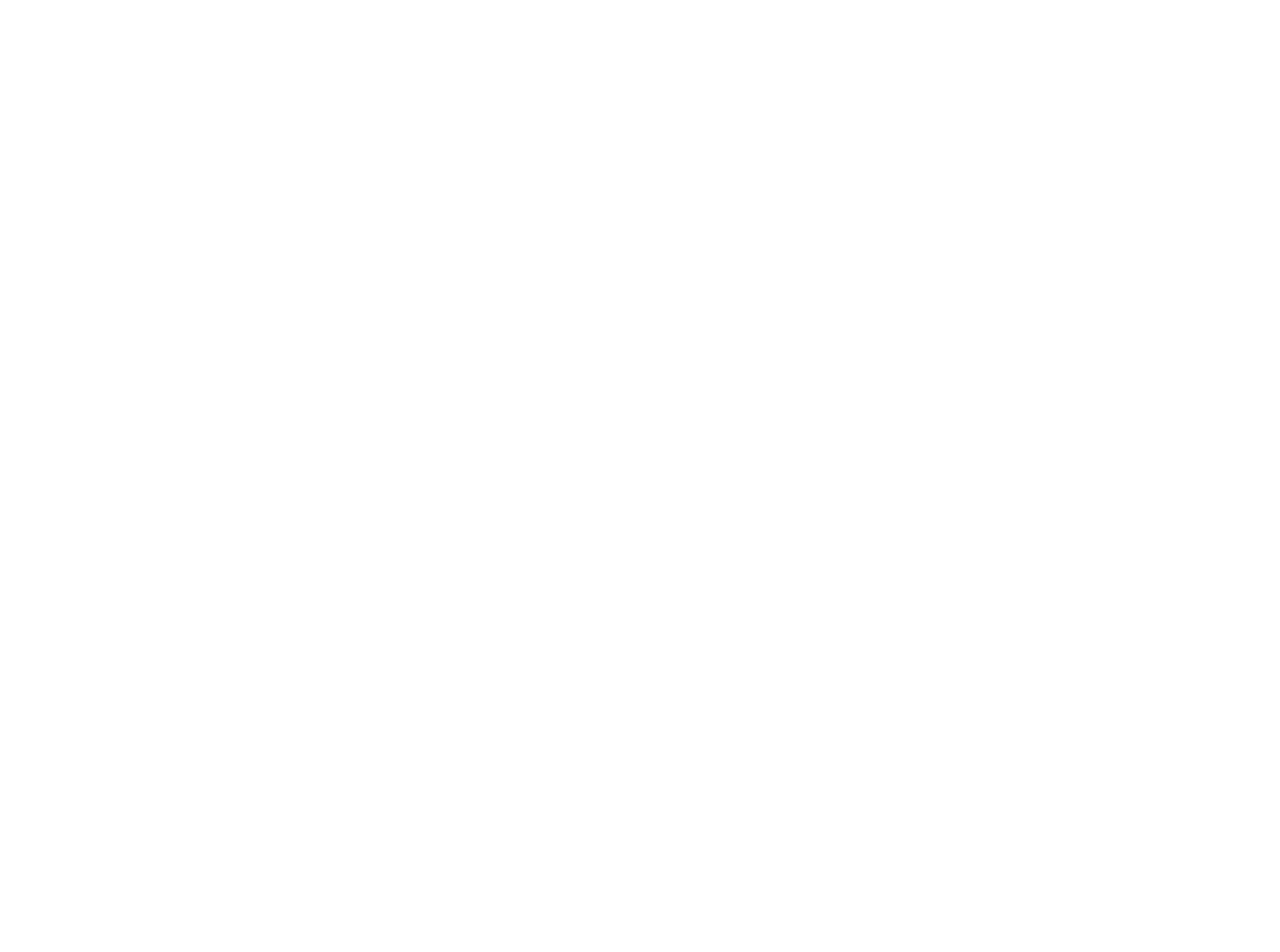
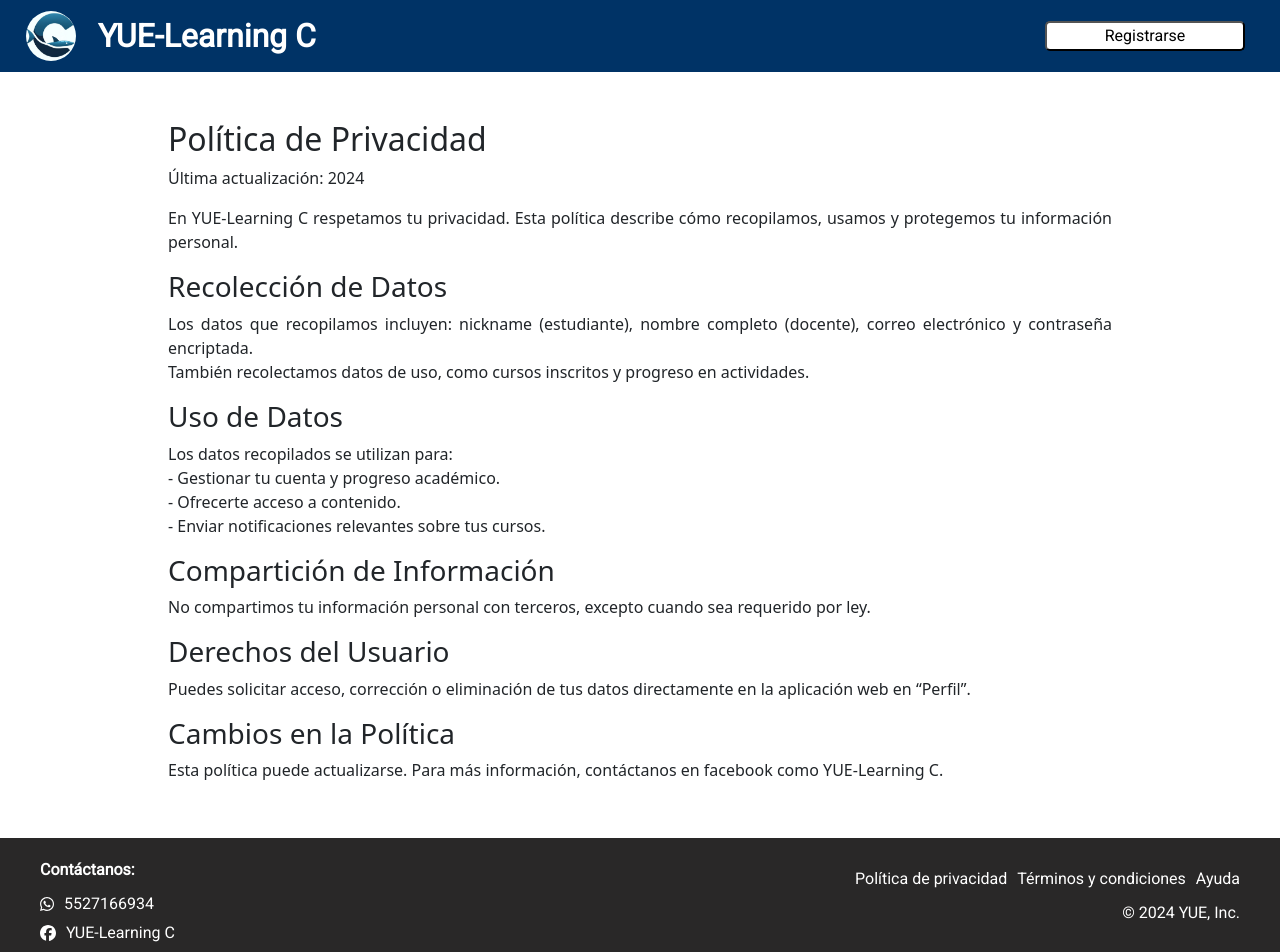
Before and after one commit to TlaloCode/YueLearningC, a React (Create React App) app in the folder frontend/: page /privacy-policy in a window 1280 px wide. Before the commit this address had no page. Shown: the top 952 px of the page. Before the commit the page ends 800 px from the top, so only its background shows below. Built offline with nearby package versions, Linux system fonts and the light colour scheme.

Commit message:
agregue vista de terminos y condiciones y politicas de privacidad(Aide)

```diff
--- a/frontend/src/App.js
+++ b/frontend/src/App.js
@@ -4,6 +4,9 @@ import Home from "./paginas/home"
 import RegisterStudent from"./paginas/registerStudent"
 import RegisterTeacher from "./paginas/registerTeacher"
 import ForgotPassword from "./paginas/forgotPassword"
+import TermsAndConditions from "./paginas/TermsAndConditions";
+import PrivacyPolicy from "./paginas/PrivacyPolicy";
+
 
 import { BrowserRouter as Router, Routes, Route } from "react-router-dom";
 
@@ -18,6 +21,9 @@ const App = () => {
               <Route path="/registerStudent" element={<RegisterStudent/>}/>
               <Route path="/registerTeacher" element={<RegisterTeacher/>}/>
               <Route path="/forgot-password" element={<ForgotPassword />} />
+              <Route path="/terms-and-conditions" element={<TermsAndConditions />} />
+              <Route path="/privacy-policy" element={<PrivacyPolicy />} />
+
           </Routes>
       </div>
       </Router>
--- a/frontend/src/components/footer.jsx
+++ b/frontend/src/components/footer.jsx
@@ -1,8 +1,11 @@
+import { Link } from "react-router-dom";
 import React from "react";
 import "@fontsource/roboto";
 import { FontAwesomeIcon } from "@fortawesome/react-fontawesome";
 import { faWhatsapp, faFacebook } from "@fortawesome/free-brands-svg-icons";
 import "@fontsource/roboto";
+
+
 
 const Footer = () => {
     return (
@@ -41,24 +44,24 @@ const Footer = () => {
 
             {/* Derecha: Texto de copyright */}
             <div style={{ textAlign: "right" }}>
-                <a
-                    href="/privacy-policy"
+                <Link
+                    to="/privacy-policy"
                     style={{ color: "white", marginRight: "10px", textDecoration: "none" }}
                 >
                     Política de privacidad
-                </a>
-                <a
-                    href="/terms-and-conditions"
+                </Link>
+                <Link
+                    to="/terms-and-conditions"
                     style={{ color: "white", marginRight: "10px", textDecoration: "none" }}
                 >
                     Términos y condiciones
-                </a>
-                <a
+                </Link>
+                <Link
                     href="/help"
                     style={{ color: "white", textDecoration: "none" }}
                 >
                     Ayuda
-                </a>
+                </Link>
                 <p style={{ marginTop: "10px" }}>&copy; 2024 YUE, Inc.</p>
             </div>
         </footer>
--- /dev/null
+++ b/frontend/src/paginas/PrivacyPolicy.js
@@ -0,0 +1,57 @@
+import React from "react";
+import Header from "../components/HeaderLogin";
+import Footer from "../components/footer";
+
+const PrivacyPolicy = () => {
+    return (
+        <div style={{
+            display: "flex",
+            flexDirection: "column",
+            minHeight: "100vh"
+        }}>
+            <Header />
+            <div style={{
+                flex: 1,
+                padding: "40px",
+                maxWidth: "80%",
+                margin: "auto",
+                textAlign: "justify",
+                overflowY: "auto",
+                marginTop: "80px" // Espacio para que el contenido no quede oculto bajo el Header
+            }}>
+                <h2>Política de Privacidad</h2>
+                <p>Última actualización: 2024</p>
+                <p>
+                    En YUE-Learning C respetamos tu privacidad. Esta política describe cómo recopilamos, usamos y protegemos tu información personal.
+                </p>
+                <h3>Recolección de Datos</h3>
+                <p>
+                    Los datos que recopilamos incluyen: nickname (estudiante), nombre completo (docente), correo electrónico y contraseña encriptada.<br />
+                    También recolectamos datos de uso, como cursos inscritos y progreso en actividades.
+                </p>
+                <h3>Uso de Datos</h3>
+                <p>
+                    Los datos recopilados se utilizan para:<br />
+                    - Gestionar tu cuenta y progreso académico.<br />
+                    - Ofrecerte acceso a contenido.<br />
+                    - Enviar notificaciones relevantes sobre tus cursos.
+                </p>
+                <h3>Compartición de Información</h3>
+                <p>
+                    No compartimos tu información personal con terceros, excepto cuando sea requerido por ley.
+                </p>
+                <h3>Derechos del Usuario</h3>
+                <p>
+                    Puedes solicitar acceso, corrección o eliminación de tus datos directamente en la aplicación web en “Perfil”.
+                </p>
+                <h3>Cambios en la Política</h3>
+                <p>
+                    Esta política puede actualizarse. Para más información, contáctanos en facebook como YUE-Learning C.
+                </p>
+            </div>
+            <Footer />
+        </div>
+    );
+};
+
+export default PrivacyPolicy;
--- /dev/null
+++ b/frontend/src/paginas/TermsAndConditions.js
@@ -0,0 +1,59 @@
+import React from "react";
+import Header from "../components/HeaderLogin";
+import Footer from "../components/footer";
+
+const TermsAndConditions = () => {
+    return (
+        <div style={{
+            display: "flex",
+            flexDirection: "column",
+            minHeight: "100vh"
+        }}>
+            <Header />
+            <div style={{
+                flex: 1,
+                padding: "40px",
+                maxWidth: "80%",
+                margin: "auto",
+                textAlign: "justify",
+                overflowY: "auto",
+                marginTop: "80px" // Espacio para que no se oculte el contenido
+            }}>
+                <h2>Términos y Condiciones</h2>
+                <p>
+                    Bienvenido/a a YUE-Learning C, una aplicación web creada para apoyar la enseñanza del lenguaje de programación C. Al utilizar nuestra página web, aceptas cumplir con los términos y condiciones aquí descritos.
+                </p>
+                <h3>Registro y Uso de la Aplicación Web</h3>
+                <p>
+                    Para registrarte en la aplicación web, debes proporcionar información real, como tu correo electrónico institucional y nombre de usuario.<br />
+                    Al registrarte, aceptas que eres parte de la comunidad de la ESCOM o tienes interés académico en el contenido ofrecido.<br />
+                    Solo puedes crear una cuenta por correo electrónico.<br />
+                    Es obligatorio aceptar estos términos al momento de registrarse.
+                </p>
+                <h3>Uso del Contenido</h3>
+                <p>
+                    El contenido proporcionado (videos, cuestionarios, ejercicios prácticos, y más) es para uso exclusivo en la enseñanza de programación.<br />
+                    Está prohibido copiar, distribuir o comercializar los materiales sin autorización.
+                </p>
+                <h3>Responsabilidades del Usuario</h3>
+                <p>
+                    Debes mantener tu información de acceso segura y no compartirla con terceros.<br />
+                    No debes realizar acciones que comprometan la integridad del sistema, como intentar acceder a áreas restringidas.<br />
+                    Debes hacer el registro con respeto (no usar palabras obsenas).
+                </p>
+                <h3>Limitación de Responsabilidad</h3>
+                <p>
+                    YUE-Learning C no se hace responsable de resultados académicos o laborales específicos ni del mal uso de la misma aplicación web.
+                </p>
+                <h3>Cambios en los Términos</h3>
+                <p>
+                    Nos reservamos el derecho de actualizar estos términos en cualquier momento. Notificaremos los cambios a través de la aplicación web.<br />
+                    Si tienes dudas sobre estos términos, contáctanos en facebook como YUE-Learning C.
+                </p>
+            </div>
+            <Footer />
+        </div>
+    );
+};
+
+export default TermsAndConditions;
```
